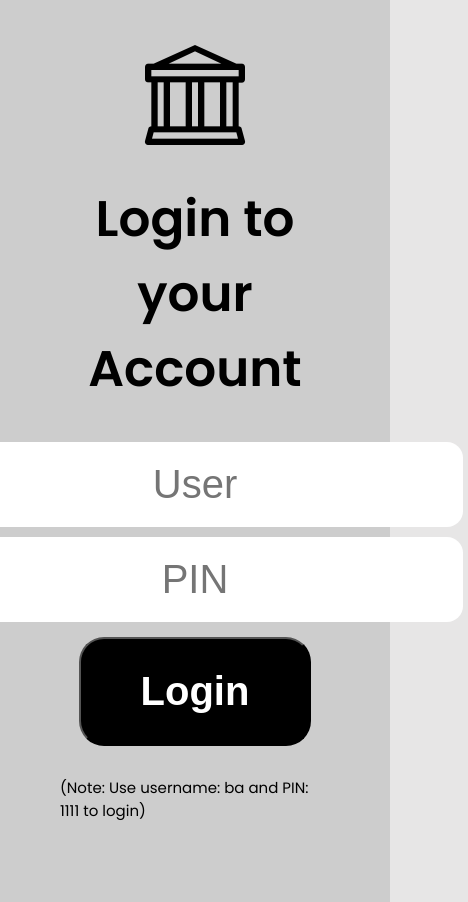
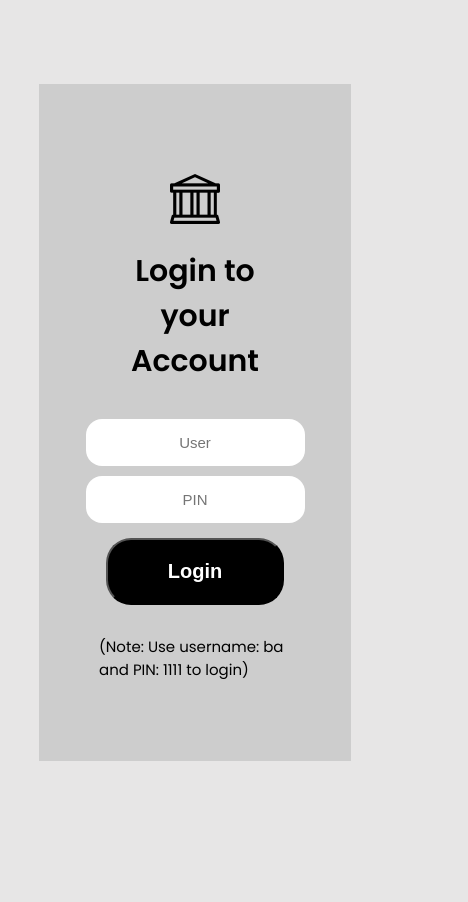
Before and after one commit to Bipul382/Bankingapp, a plain HTML site: page index.html in a window 390 px wide. Shown: the whole page, 468 px wide, since content can reach past the window. After the commit the page ends 844 px from the top, so only its background shows below. Drawn offline with nearby package versions, Linux system fonts and the light colour scheme.

Commit message:
Update style.css

```diff
--- a/style.css
+++ b/style.css
@@ -25,7 +25,7 @@ body{
 .login{
    padding: 80px 60px;
    @media (max-width:500px) {
-    width: 100%;
+    width: 80%;
    }
    display: block;
    justify-items: center;
@@ -43,13 +43,13 @@ body{
 .logo{
     font-size: 40px;
     @media (max-width:500px) {
-        font-size: 100px;
+        font-size: 50px;
     }
 }
 .login__instruction{
     font-size: 25px;
     @media (max-width:500px) {
-        font-size: 50px;
+        font-size: 30px;
         text-align: center;
     }
     font-weight: bold;
@@ -67,8 +67,8 @@ body{
     border: none;
     padding: 8px 10px;
     @media (max-width:500px) {
-        padding: 20px 10px;
-        font-size: 40px;
+        padding: 15px 10px;
+        font-size: 15px;
     }
     margin: 5px;
     text-align: center;
@@ -94,8 +94,8 @@ body{
 }
 .btn__login{
     @media (max-width:500px) {
-        font-size: 40px;
-        padding: 30px 60px;
+        font-size: 20px;
+        padding: 20px 60px;
     }
 }
 .detail{
```
